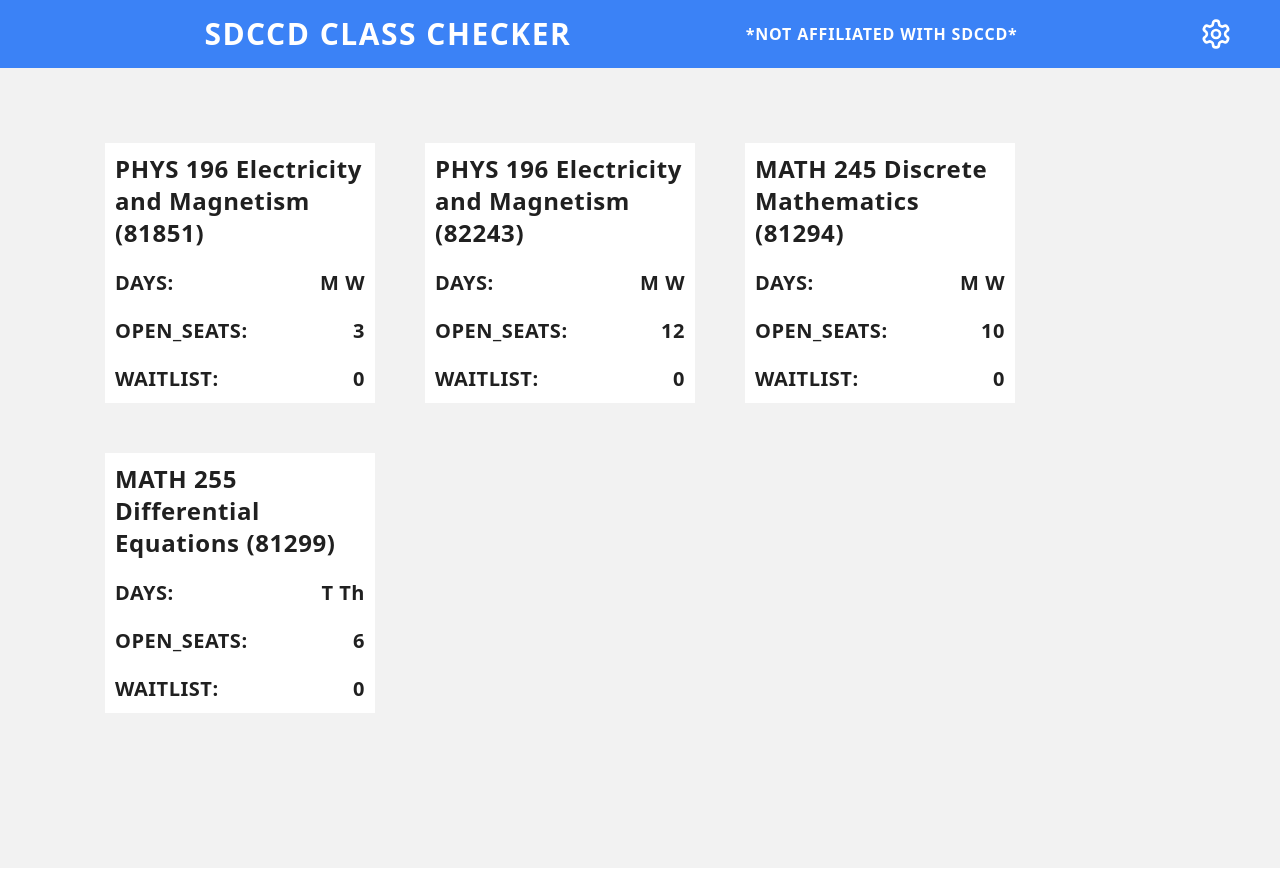
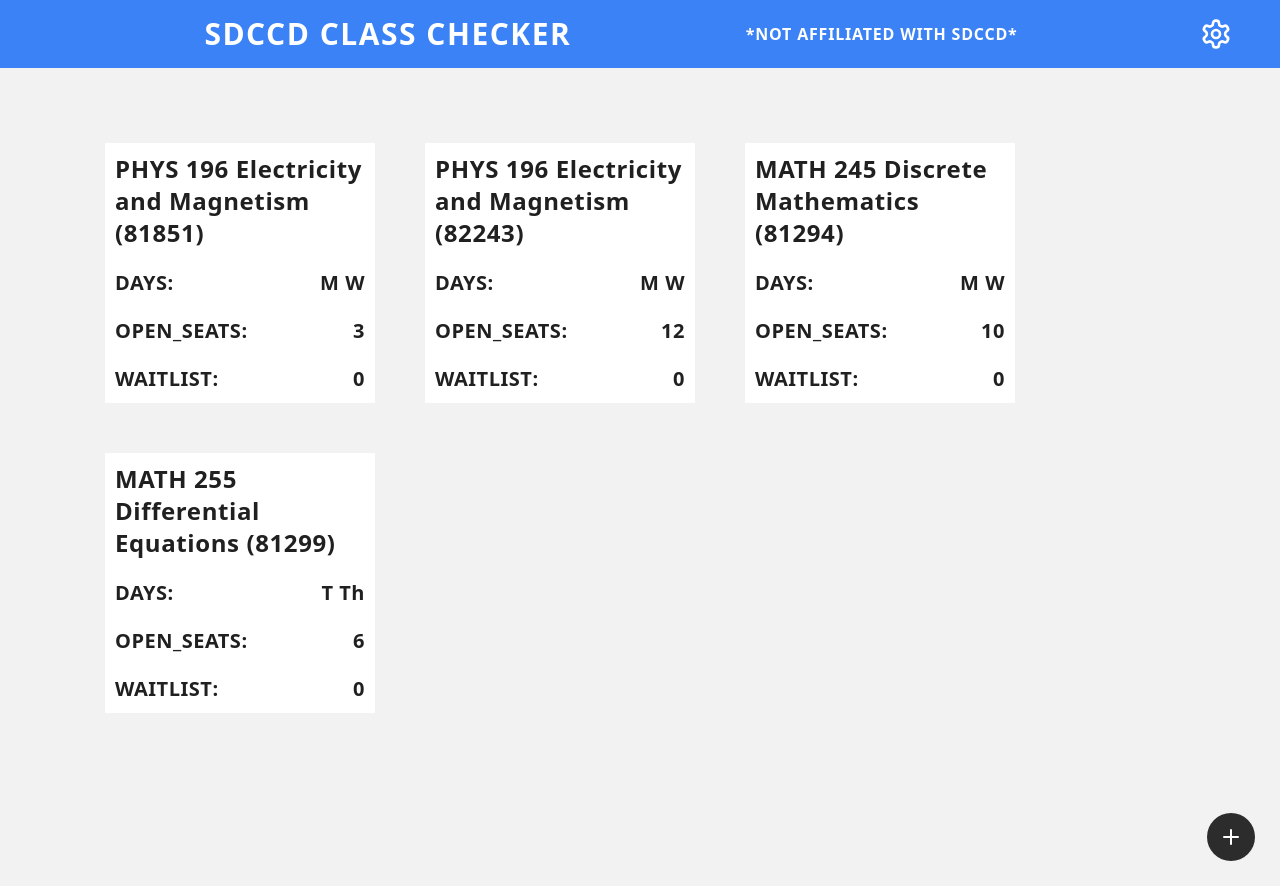
Before and after one commit to aacayanan/sdccdclasschecker, a React (Vite) app in the folder client/: page / in a window 1280 px wide. Built offline with nearby package versions, Linux system fonts and the light colour scheme.

Commit message:
Implement Add Button

```diff
--- a/client/src/App.jsx
+++ b/client/src/App.jsx
@@ -1,6 +1,7 @@
 import React from 'react';
 import Navbar from "./components/Navbar.jsx";
 import ClassCard from "./components/classcard/ClassCard.jsx";
+import AddButton from "./components/AddButton.jsx";
 
 let dataset = [
     {
@@ -37,12 +38,15 @@ function App() {
     return (
         <div>
             <Navbar />
-            <div className='w-screen h-screen bg-[#f2f2f2]'>
+            <div className='w-screen min-h-screen bg-[#f2f2f2] flex flex-col justify-between'>
                 <div className='px-[105px] py-[75px] justify-center gap-[50px] flex flex-wrap lg:justify-start'>
                     {dataset.map((entry, index) => {
                         const [courseName, courseData] = Object.entries(entry)[0];
                         return <ClassCard key={index} courseName={courseName} courseData={courseData}/>;
                     })}
+                </div>
+                <div className='justify-end p-[25px] items-center flex'>
+                    <AddButton />
                 </div>
             </div>
         </div>
--- /dev/null
+++ b/client/src/components/AddButton.jsx
@@ -0,0 +1,12 @@
+import React from 'react';
+import { Plus } from 'lucide-react';
+
+function AddButton() {
+    return (
+        <div className='bg-[#2c2c2c] p-3 rounded-[50px]'>
+            <Plus color='white' />
+        </div>
+    );
+}
+
+export default AddButton;
```
